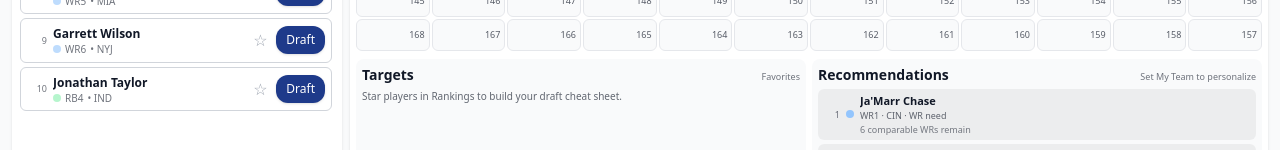
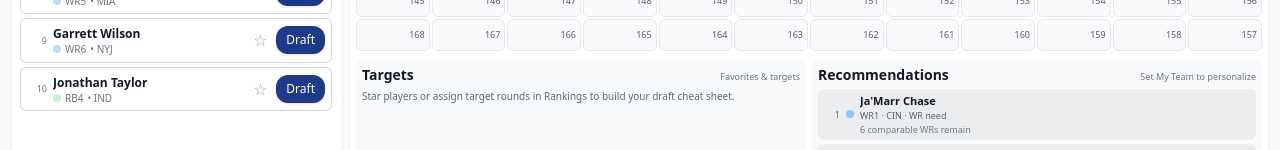
Before and after one commit to breonmr/fantasy-draft-board, a React (Vite) app: page / in a window 1280 px wide. Shown: the part 540-690 px from the top of the page. Built offline with nearby package versions, Linux system fonts and the light colour scheme; the HTML template or start-up script is replaced by a standard one.

Commit message:
fix: include target round players in targets

```diff
--- a/src/components/DraftAssistance.jsx
+++ b/src/components/DraftAssistance.jsx
@@ -28,14 +28,14 @@ export function DraftAssistance({ dark, players, history, settings, positionRank
       <section className={`${dark ? "bg-zinc-800" : "bg-gray-50"} min-w-0 rounded-lg p-1.5`} aria-labelledby="targets-heading">
         <div className="mb-1 flex items-baseline justify-between gap-2">
           <h3 id="targets-heading" className="text-sm font-semibold">Targets</h3>
-          <span className="text-[9px] opacity-60">Favorites</span>
+          <span className="text-[9px] opacity-60">Favorites & targets</span>
         </div>
         {targets.length ? (
           <ul className="space-y-1" aria-label="Actionable targets">
             {targets.map((player) => <PlayerLine key={player.id} player={player} positionRank={positionRanks[player.id]} />)}
           </ul>
         ) : (
-          <p className="text-[10px] opacity-65">Star players in Rankings to build your draft cheat sheet.</p>
+          <p className="text-[10px] opacity-65">Star players or assign target rounds in Rankings to build your draft cheat sheet.</p>
         )}
       </section>
 
--- a/src/lib/targets.js
+++ b/src/lib/targets.js
@@ -2,7 +2,7 @@ import { playersByRank } from "./players.js";
 
 export function actionableTargets(players) {
   return playersByRank(players)
-    .filter((player) => player.starred && !player.drafted)
+    .filter((player) => !player.drafted && (player.starred || player.targetRound))
     .sort((a, b) => {
       const aRound = a.targetRound ?? Infinity;
       const bRound = b.targetRound ?? Infinity;
```
Also changed, not shown: 2 other files (tests, documents, lock files or other folders).
